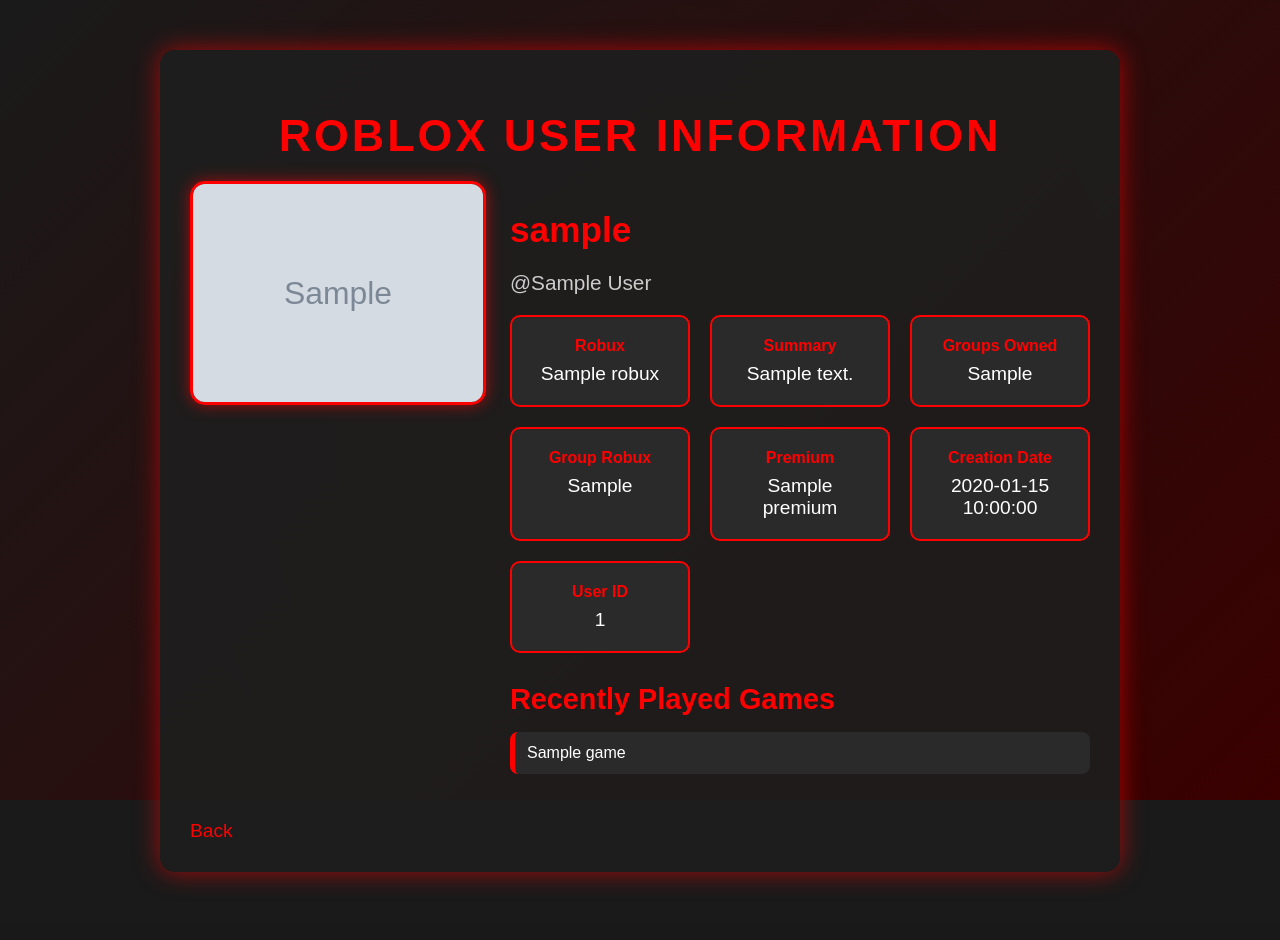
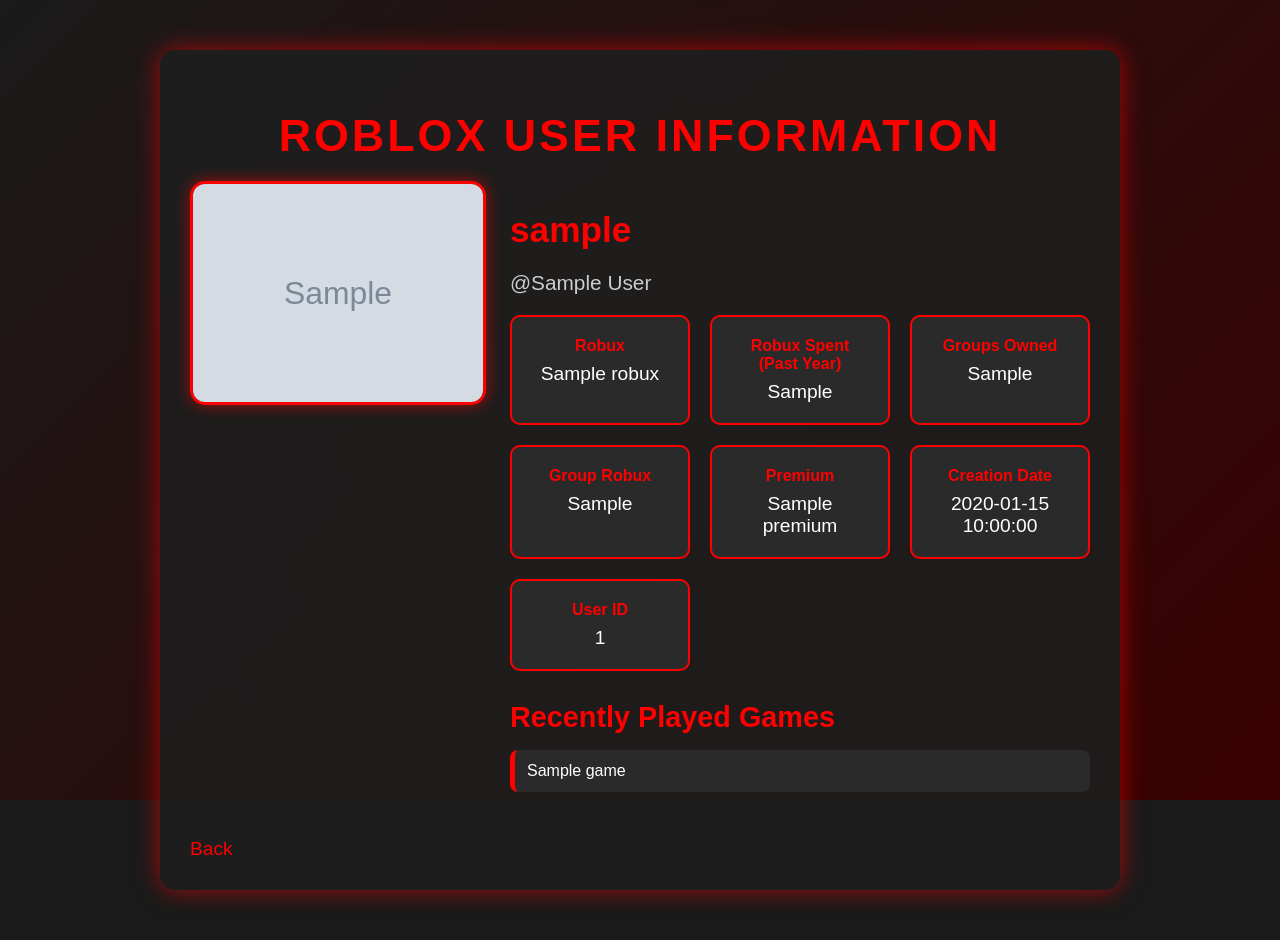
Before and after one commit to ThatOneGuy542/roblox-user-info, a Flask app: template templates/result.html in a window 1280 px wide. Before the commit the page ends 887 px from the top, so only its background shows below. Run offline with Flask 3, Linux system fonts and the light colour scheme; the template is opened without the code that fills it: most values are stand-ins (such as "Sample title", 1, 10 or a date in 2020); grey boxes marked "Sample" are stand-in pictures.

Commit message:
Update result.html

```diff
--- a/templates/result.html
+++ b/templates/result.html
@@ -26,8 +26,8 @@
                             <span class="value">{{ result.robux }}</span>
                         </div>
                         <div class="stat slide-in">
-                            <span class="label">Summary</span>
-                            <span class="value">{{ result.robux_summary }}</span>
+                            <span class="label">Robux Spent (Past Year)</span>
+                            <span class="value">{{ result.robux_spent }}</span>
                         </div>
                         <div class="stat slide-in">
                             <span class="label">Groups Owned</span>
```
